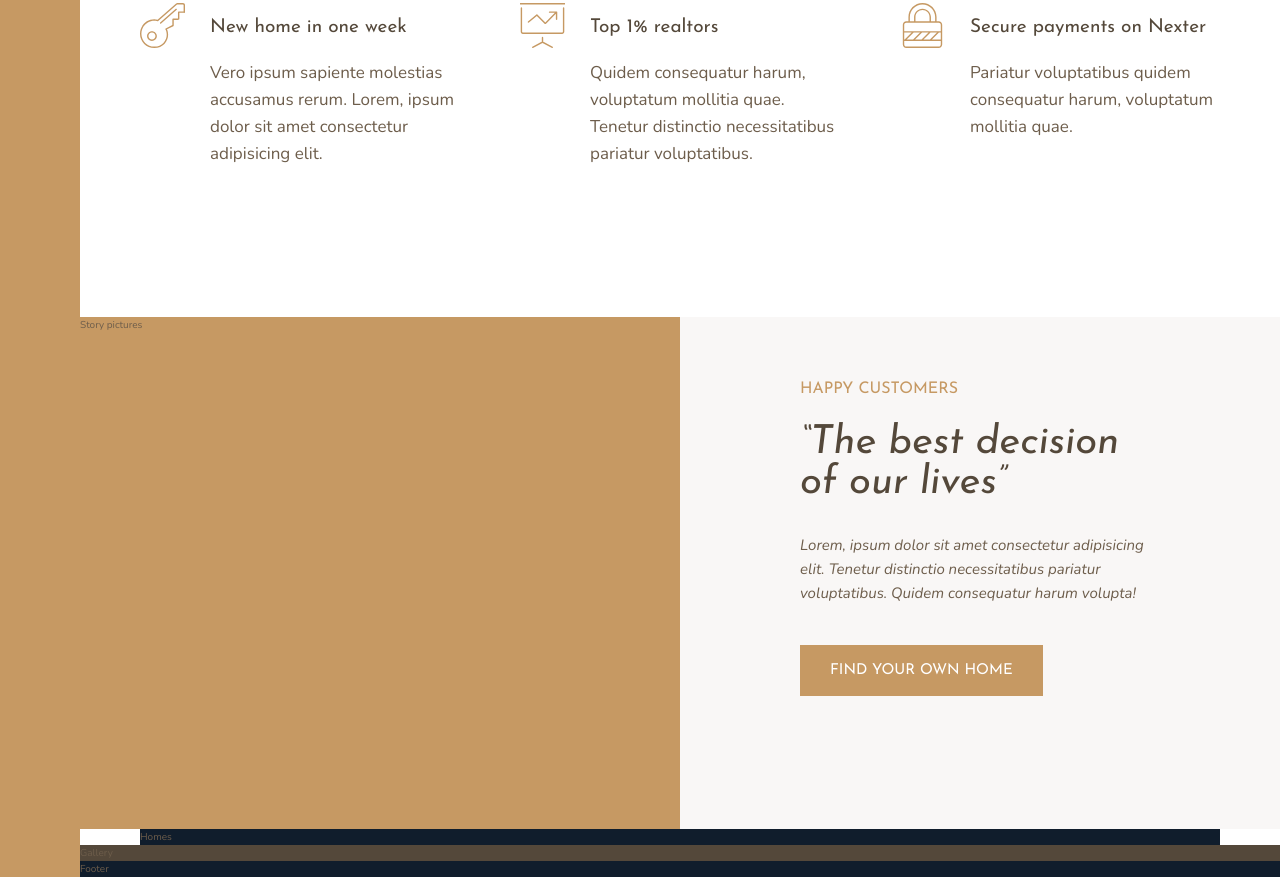
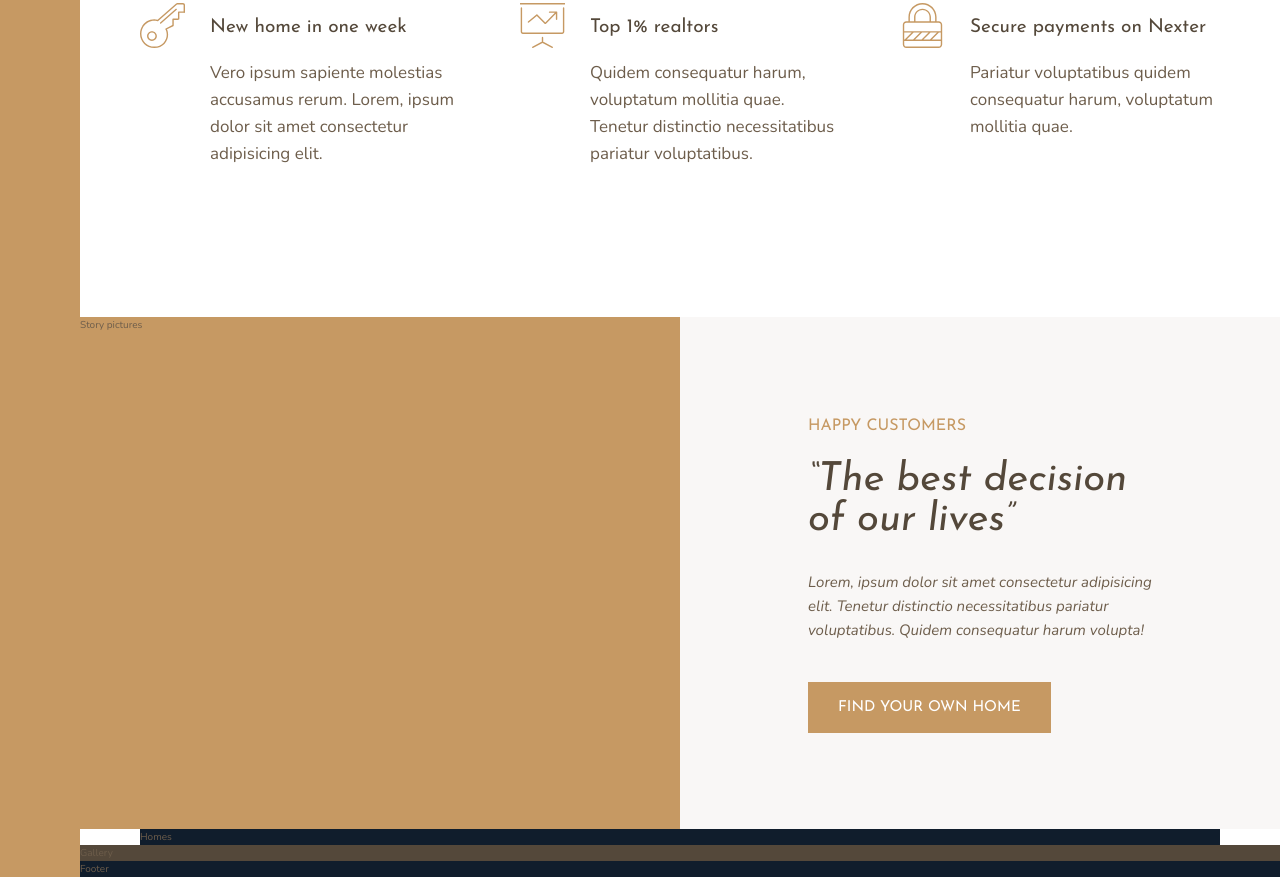
Before and after one commit to ESSODillon/Nexter, a website: page index.html in a window 1280 px wide. Shown: the part 991-1868 px from the top of the page. Drawn offline with nearby package versions, Linux system fonts and the light colour scheme.

Commit message:
Story section update part 2

```diff
--- a/sass/_story.scss
+++ b/sass/_story.scss
@@ -7,7 +7,19 @@
   &__content {
     background-color: $color-grey-light-1;
     grid-column: col-start 5 / full-end;
-    padding: 6rem 12rem;
+
+    padding: 6rem 10vw;
+
+    // The flexbox way of organizing the content
+    display: flex;
+    flex-direction: column;
+    justify-content: center;
+    align-items: flex-start;
+
+    // // The CSS Grid method of organizing the content
+    // display: grid;
+    // align-content: center;
+    // justify-items: start;
   }
 
   &__text {
```
Also changed, not shown: css/style.css.
